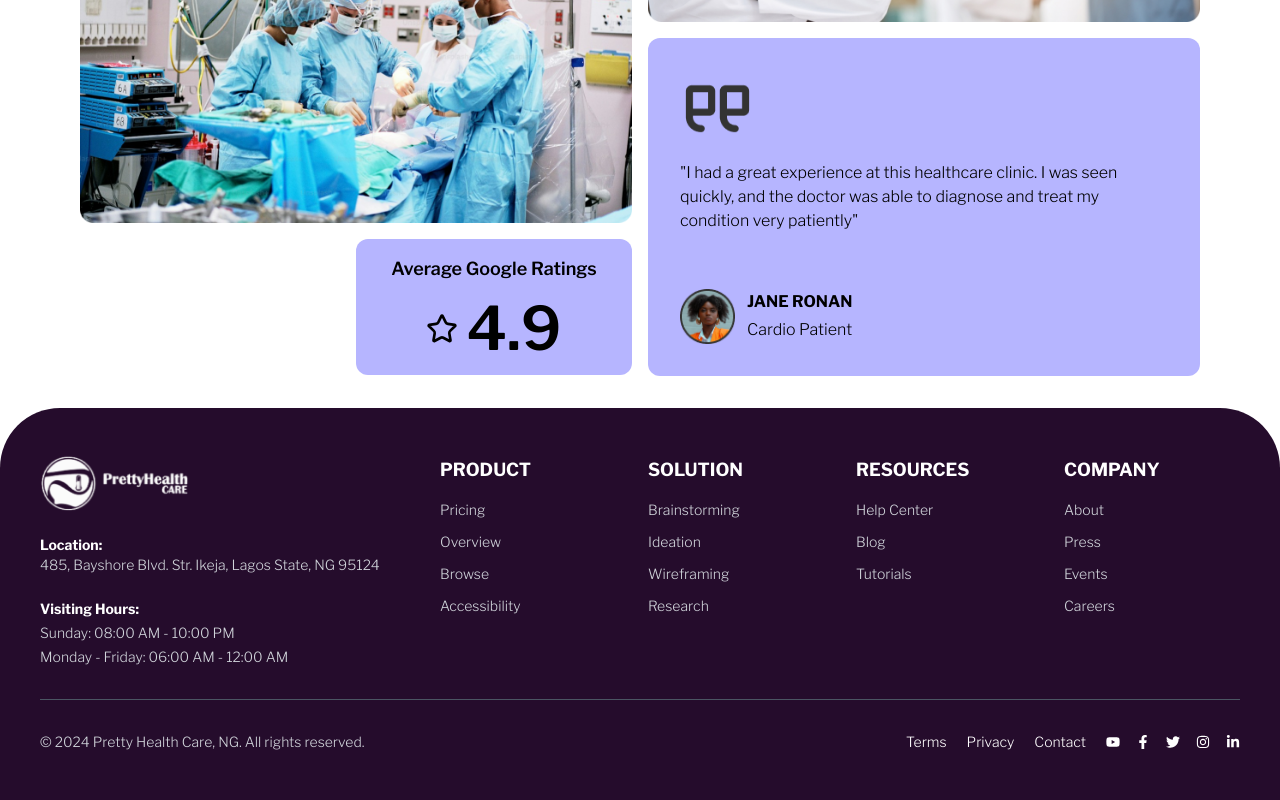
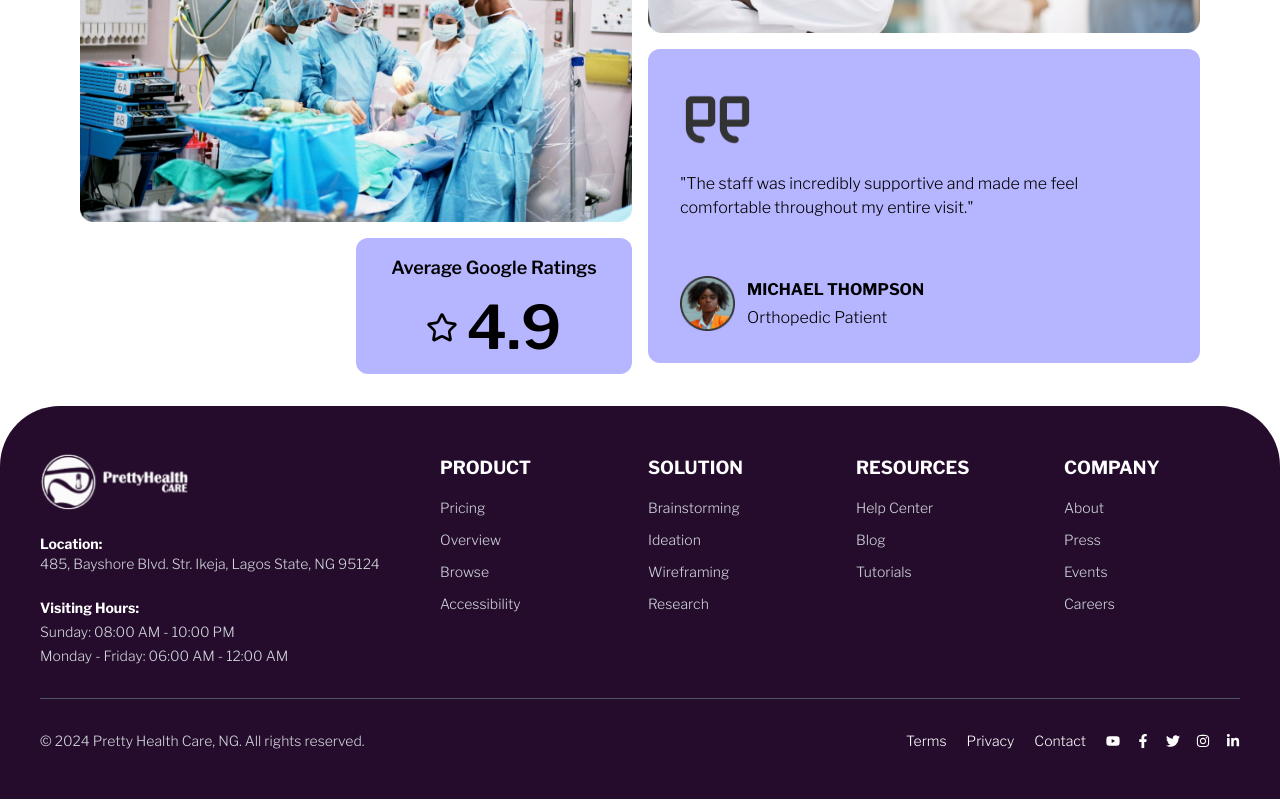
Before and after one commit to Savi1303/ade_healthcare, a Next.js app: page /school-health in a window 1280 px wide. Shown: the part 4083-4883 px from the top of the page. Built offline with nearby package versions, Linux system fonts and the light colour scheme.

Commit message:
add carosel

```diff
--- a/src/components/school_health/PrioritySection.tsx
+++ b/src/components/school_health/PrioritySection.tsx
@@ -1,14 +1,53 @@
-import React from 'react'
+'use client'
+import React, { useState, useEffect } from 'react'
 import MiniHeader from '../general/MiniHeader'
 import { ArrowRight, Star } from 'lucide-react'
+import Image from 'next/image'
+
+// Import all necessary images
 import compliantImage from '../../../public/Pretty-Health Website/Images/Frame 37.png';
 import grid1Image from '../../../public/Pretty-Health Website/Images/Rectangle 5.png';
 import grid2Image from '../../../public/Pretty-Health Website/Images/Rectangle 4.png';
 import boldQuoteImage from '../../../public/Pretty-Health Website/Images/ph_quotes-bold.png';
 import avatarImage from '../../../public/Pretty-Health Website/Images/Photo by Etty Fidele.png';
-import Image from 'next/image'
 
 const PrioritySection = () => {
+    // Testimonials array
+    const testimonials = [
+        {
+            quote: "I had a great experience at this healthcare clinic. I was seen quickly, and the doctor was able to diagnose and treat my condition very patiently",
+            name: "Jane Ronan",
+            role: "Cardio Patient",
+            image: grid2Image,
+            avatar: avatarImage
+        },
+        {
+            quote: "The staff was incredibly supportive and made me feel comfortable throughout my entire visit.",
+            name: "Michael Thompson",
+            role: "Orthopedic Patient",
+            image: grid2Image,
+            avatar: avatarImage
+        },
+        {
+            quote: "Exceptional care and attention to detail. I would recommend this medical center to anyone seeking quality healthcare.",
+            name: "Sarah Johnson",
+            role: "General Patient",
+            image: grid2Image,
+            avatar: avatarImage
+        }
+    ];
+
+    const [currentTestimonial, setCurrentTestimonial] = useState(0);
+
+    // Automated carousel effect
+    useEffect(() => {
+        const interval = setInterval(() => {
+            setCurrentTestimonial((prev) => (prev + 1) % testimonials.length);
+        }, 5000); // Change slide every 5 seconds
+
+        return () => clearInterval(interval);
+    }, []);
+
     return (
         <div className='px-6 md:px-8 lg:px-10 xl:px-20  py-8'>
             <MiniHeader text='Your Health Is Our Top Priority' />
@@ -22,7 +61,7 @@ const PrioritySection = () => {
             <div className='mt-8 flex justify-center items-center flex-col md:flex-row gap-4'>
                 <div className="flex flex-col items-end justify-center basis-full md:basis-1/2 gap-4">
                     <div className="bg-[#E8D3FF] rounded-xl flex gap-4 p-6 items-center w-full lg:w-3/4">
-                    <Image src={ compliantImage } alt='Compliant Image' width={ 75 } />
+                        <Image src={compliantImage} alt='Compliant Image' width={75} />
                         <div className='space-y-4'>
                             <p>HIPAA COMPLIANT</p>
                             <p className='font-semibold text-xl'>Pretty Health provides award
@@ -33,7 +72,7 @@ const PrioritySection = () => {
                             </button>
                         </div>
                     </div>
-                <Image src={ grid1Image } alt='Doctors in operating room image' className='w-full' />
+                    <Image src={grid1Image} alt='Doctors in operating room image' className='w-full' />
                     <div className='w-full md:w-3/4 lg:w-1/2 rounded-xl py-4 bg-[#B6B5FF] text-center flex flex-col items-center'>
                         <p className='text-lg font-semibold'>Average Google Ratings</p>
                         <div className="flex gap-2 items-center mt-4">
@@ -44,15 +83,15 @@ const PrioritySection = () => {
                 </div>
 
                 <div className="flex flex-col items-end justify-center basis-full md:basis-1/2 gap-4">
-                <Image src={ grid2Image } alt='Doctor standing in front of two talking patients image' className='w-full' />
+                    <Image src={testimonials[currentTestimonial].image} alt='Doctor standing in front of two talking patients image' className='w-full' />
                     <div className='w-full rounded-xl bg-[#B6B5FF] p-8'>
-                    <Image src={ boldQuoteImage } alt='Bold Quotes Image' width={ 75 } />
-                    <p className='mt-4'>&quot;I had a great experience at this healthcare clinic. I was seen quickly, and the doctor was able to diagnose and treat my condition very patiently&quot;</p>
+                        <Image src={boldQuoteImage} alt='Bold Quotes Image' width={75} />
+                        <p className='mt-4'>"{testimonials[currentTestimonial].quote}"</p>
                         <div className='flex gap-3 items-center mt-14'>
-                        <Image src={ avatarImage } alt='Avatar Image' width={ 55 } />
+                            <Image src={testimonials[currentTestimonial].avatar} alt='Avatar Image' width={55} />
                             <div className='space-y-1'>
-                            <p className='font-bold uppercase'>Jane Ronan</p>
-                            <p>Cardio Patient</p>
+                                <p className='font-bold uppercase'>{testimonials[currentTestimonial].name}</p>
+                                <p>{testimonials[currentTestimonial].role}</p>
                             </div>
                         </div>
                     </div>
@@ -62,4 +101,4 @@ const PrioritySection = () => {
     )
 }
 
-export default PrioritySection
+export default PrioritySection;
```
Lines whose indentation alone changed are shown as unchanged.
